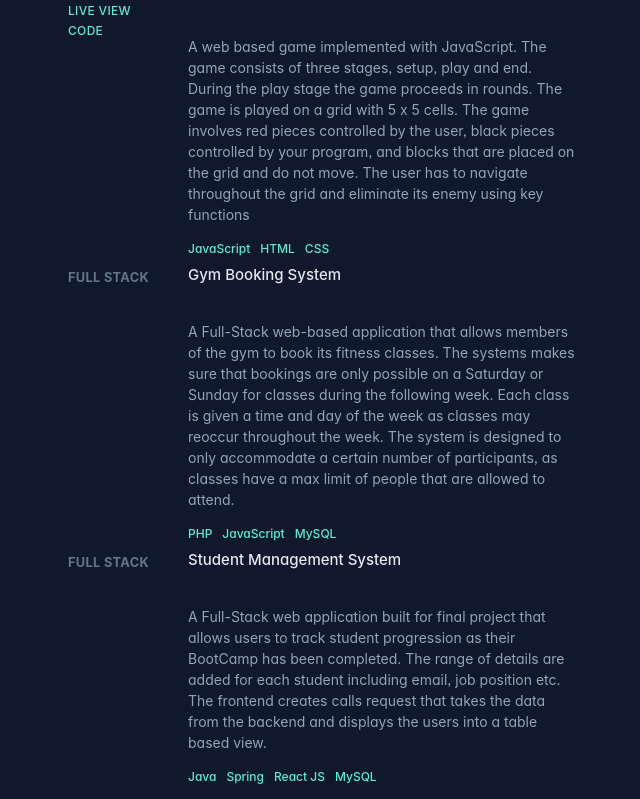
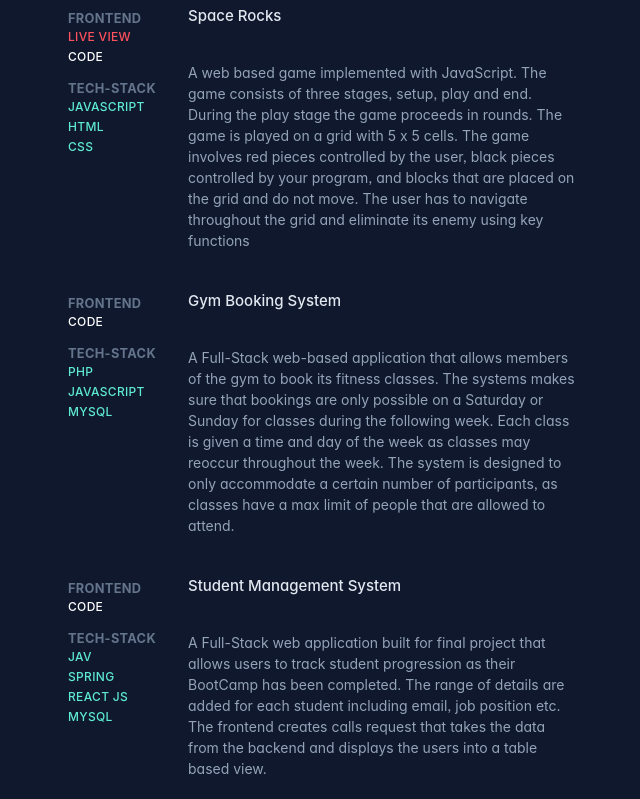
Before and after one commit to AEsho12/Portfolio-v3, a Vue app in the folder portflio/: page / in a window 1280 px wide. Shown: the part 1721-2520 px from the top of the page, without its empty margins (622-1262 px from the left). Built offline with nearby package versions, Linux system fonts and the light colour scheme.

Commit message:
final changes

```diff
--- a/portflio/src/components/projects.vue
+++ b/portflio/src/components/projects.vue
@@ -14,12 +14,25 @@
                 <div class="experience-title">
                     projects
                 </div>
+
                 <div class="timeline">
                     <div class="present">
                         <div class="date">
                             Frontend
-                            <div class="tech-items">Live View</div>
-                            <div class="tech-items">Code</div>
+
+                            <div class="code-view">
+                                <a href="https://aesho12.github.io/Rocket-shooter/"  target="_blank"  class="code-view">Live View</a>
+                            </div>
+                            <div class="code-view2">
+                                <a href="https://github.com/AEsho12/Rocket-shooter.git" target="_blank"  class="code-view2">Code</a>
+                            </div>
+
+                            <p></p>Tech-Stack
+                            <div class="technologies2">
+                                <div class="tech-items">JavaScript</div>
+                                <div class="tech-items">HTML</div>
+                                <div class="tech-items">CSS</div>
+                            </div>
                         </div>
 
                         <div class="colum">
@@ -33,18 +46,25 @@
                                         the
                                         grid and do not move. The user has to navigate throughout the grid and eliminate its
                                         enemy using key functions</p>
-                                    <div class="technologies">
-                                        <div class="tech-items">JavaScript</div>
-                                        <div class="tech-items">HTML</div>
-                                        <div class="tech-items">CSS</div>
-                                    </div>
                                 </div>
                             </div>
                         </div>
                     </div>
                     <div class="present">
-                        <div class="date">
-                            Full Stack
+                          <div class="date">
+                            Frontend
+
+
+                            <div class="code-view2">
+                                <a href="https://github.com/AEsho12/booking-system"  target="_blank"  class="code-view2">Code</a>
+                            </div>
+
+                            <p></p>Tech-Stack
+                            <div class="technologies2">
+                                <div class="tech-items">PHP</div>
+                                <div class="tech-items">Javascript</div>
+                                <div class="tech-items">MySQL</div>
+                            </div>
                         </div>
                         <div class="colum">
                             <div class="university">
@@ -58,18 +78,25 @@
                                         The system is designed to only accommodate a
                                         certain number of participants, as classes have a max limit of people that are
                                         allowed to attend. </p>
-                                    <div class="technologies">
-                                        <div class="tech-items">PHP</div>
-                                        <div class="tech-items">JavaScript</div>
-                                        <div class="tech-items">MySQL</div>
-                                    </div>
+
                                 </div>
                             </div>
                         </div>
                     </div>
                     <div class="present">
                         <div class="date">
-                            Full Stack
+                            Frontend
+                            <div class="code-view2">
+                                <a href="https://github.com/AEsho12/Student-Managment-System"  target="_blank"  class="code-view2">Code</a>
+                            </div>
+
+                            <p></p>Tech-Stack
+                            <div class="technologies2">
+                                <div class="tech-items">Jav</div>
+                                <div class="tech-items">Spring</div>
+                                <div class="tech-items">React JS</div>
+                                <div class="tech-items">MySQL</div>
+                            </div>
                         </div>
                         <div class="colum">
                             <div class="risidio">
@@ -81,19 +108,24 @@
                                         request that takes the data from the backend and displays the users into a table
                                         based view.
                                     </p>
-                                    <div class="technologies">
-                                        <div class="tech-items">Java</div>
-                                        <div class="tech-items">Spring</div>
-                                        <div class="tech-items">React JS</div>
-                                        <div class="tech-items">MySQL</div>
-                                    </div>
+
                                 </div>
                             </div>
                         </div>
                     </div>
                     <div class="present">
                         <div class="date">
-                            Full Stack
+                            Frontend
+                            <div class="code-view2">
+                                <a href="https://github.com/AEsho12/DrinkMachineCourseWork.git"  target="_blank"  class="code-view2">Code</a>
+                            </div>
+
+                            <p></p>Tech-Stack
+                            <div class="technologies2">
+                                <div class="tech-items">DreamWeaver</div>
+                                <div class="tech-items">Python</div>
+                                <div class="tech-items">Linux</div>
+                            </div>
                         </div>
                         <div class="colum">
                             <div class="risidio">
@@ -102,14 +134,11 @@
                                     <p>Covered the foundations of Information Technology, while learning about systems and
                                         Linux Development. Built Web applications with DreamWeaver. Landed number 1 spot for
                                         a competition for the creation of web application for a client of the College . </p>
-                                    <div class="technologies">
-                                        <div class="tech-items">DreamWeaver</div>
-                                        <div class="tech-items">Python</div>
-                                        <div class="tech-items">Linux</div>
-                                    </div>
+
                                 </div>
                             </div>
                         </div>
+
                     </div>
                 </div>
             </div>
@@ -126,7 +155,38 @@
     border: none;
 }
 
+.code-view {
+    font-size: .75rem;
+    font-weight: 500;
+    line-height: 1.25rem;
 
+
+
+    border-radius: 35px;
+    --tw-text-opacity: 1;
+    color: rgb(255 81 94/var(--tw-text-opacity));
+
+    align-items: center;
+    background-color: none;
+
+}
+.code-view:hover{
+    background-color: #162134;
+}
+
+.code-view2 {
+    font-size: .75rem;
+    font-weight: 500;
+    line-height: 1.25rem;
+
+
+    border-radius: 35px;
+    --tw-text-opacity: 1;
+    color: white;
+
+    align-items: center;
+    background-color: none;
+}
 
 .experience-container {
     display: flex;
@@ -142,6 +202,15 @@
     transition-duration: .15s;
     padding-bottom: .25rem;
     margin-top: 3.2rem;
+}
+
+.resume {
+    color: white;
+    font-weight: 600;
+    cursor: pointer;
+    position: relative;
+    bottom: 70px;
+
 }
 
 @media (min-width: 1025px) {
--- a/portflio/src/components/sidebar.vue
+++ b/portflio/src/components/sidebar.vue
@@ -25,14 +25,16 @@ import { Icon } from '@iconify/vue';
                     </div>
                     <!-- info Container -->
                     <div class="info-container">
-                        <p>Computer Science Student at the<span class="liverpool"> University of Liverpool</span>  </p>
+                        <p>Computer Science Student at the<span class="liverpool"> University of Liverpool</span> </p>
 
                     </div>
                     <div class="navbar">
-                        <div class="tech-stack">Tech Stack<span class="arrow"> <Icon icon="mdi:arrow-up"  width="15" height="30" :rotate="1" /></span></div>
+                        <div class="tech-stack">Tech Stack<span class="arrow">
+                                <Icon icon="mdi:arrow-up" width="15" height="30" :rotate="1" />
+                            </span></div>
                         <div class="icons">
                             <Icon icon="logos:javascript" width="30" height="30" />
-                            <Icon icon="devicon:java-wordmark"  width="30" height="30" />
+                            <Icon icon="devicon:java-wordmark" width="30" height="30" />
                             <Icon icon="devicon:typescript" width="30" height="30" />
                             <Icon icon="skill-icons:react-dark" width="30" height="30" />
                             <Icon icon="logos:mysql" width="30" height="30" />
@@ -48,8 +50,12 @@ import { Icon } from '@iconify/vue';
                             <Icon icon="skill-icons:spring-dark" width="30" height="30" />
                         </div>
                         <div class="socials">
-                            <Icon icon="mdi:github" width="30" height="30" class="github" href="https://github.com/AEsho12"/>
-                            <Icon icon="line-md:linkedin" width="30" height="30" class="linkedin" />
+                            <a href="https://github.com/AEsho12"  target="_blank" >
+                                <Icon icon="mdi:github" width="30" height="30" class="github" />
+                            </a>
+                            <a  href="https://www.linkedin.com/in/ayo-esho-5279a31bb/"  target="_blank" >
+                                <Icon icon="line-md:linkedin" width="30" height="30" class="linkedin" />
+                            </a>
                         </div>
 
                     </div>
@@ -79,16 +85,26 @@ import { Icon } from '@iconify/vue';
     padding: 0 24px;
     top: 0;
 }
+a{
+    background-color: #0f182d;
+    color: rgb(148 163 184/var(--tw-text-opacity));
+    text-decoration: none;
+}
+a:hover{
+    background-color: #0f182d;
+    text-decoration: none;
+}
 
-.liverpool:hover{
+.liverpool:hover {
     color: white;
     transition: .6s;
     cursor: pointer;
 
 }
-.arrow{
+
+.arrow {
     position: relative;
-    top:10px;
+    top: 10px;
     left: 8px;
     cursor: pointer;
     color: rgb(100 116 139/var(--tw-text-opacity));
@@ -96,14 +112,16 @@ import { Icon } from '@iconify/vue';
 
 .tech-stack:hover {
     color: white;
-    .arrow:hover{
-    position: relative;
-    left: 18px;
-    transition: .6s;
-    color: white;
+
+    .arrow:hover {
+        position: relative;
+        left: 18px;
+        transition: .6s;
+        color: white;
     }
 
 }
+
 .title-container {
     color: rgb(226 232 240/var(--tw-text-opacity));
     letter-spacing: -.025em;
@@ -112,14 +130,16 @@ import { Icon } from '@iconify/vue';
     font-feature-settings: "ss03", "cv02", "cv11";
     margin-bottom: 1.5rem;
 }
-.icons{
+
+.icons {
     display: flex;
     gap: 10px;
     margin-bottom: 4rem;
     width: 400px;
 
 }
-.socials{
+
+.socials {
     display: flex;
     gap: 10px;
     position: relative;
@@ -127,22 +147,27 @@ import { Icon } from '@iconify/vue';
     margin-bottom: 4rem;
 
 }
-.github{
+
+.github {
     transition: .6s;
     cursor: pointer;
 }
-.linkedin{
+
+.linkedin {
     transition: .6s;
     cursor: pointer;
 }
-.github:hover{
+
+.github:hover {
     transform: translate(0, -10px);
     color: white;
 }
-.linkedin:hover{
+
+.linkedin:hover {
     transform: translate(0, -10px);
     color: white;
 }
+
 h1 {
     font-weight: 700;
     font-size: 50px;
@@ -152,11 +177,13 @@ h1 {
     display: flex;
     width: 100px;
 }
+
 .short2 {
     display: flex;
     width: 100px;
 }
-.long{
+
+.long {
     display: flex;
 }
 
@@ -179,6 +206,7 @@ h1 {
     top: 10px;
     margin-right: 20px;
 }
+
 .border-short2 {
     width: 50px;
     background-color: white;
@@ -187,11 +215,14 @@ h1 {
     top: 10px;
     margin-right: 20px;
 
-}.short1:hover{
-    width:  10.6rem;
+}
+
+.short1:hover {
+    width: 10.6rem;
     transition: ease-in-out;
 }
-.short2:hover{
+
+.short2:hover {
     width: 10.6rem;
     transition: ease-in-out;
 }
@@ -275,7 +306,8 @@ p {
         position: sticky;
         margin-left: 40px;
     }
-    .socials{
+
+    .socials {
         position: relative;
         bottom: -120px;
     }
@@ -288,5 +320,4 @@ p {
         padding-right: 0;
     }
 
-}
-</style>
+}</style>
```
Also changed, not shown: portflio/src/assets/images/space-rocket.png (added).
